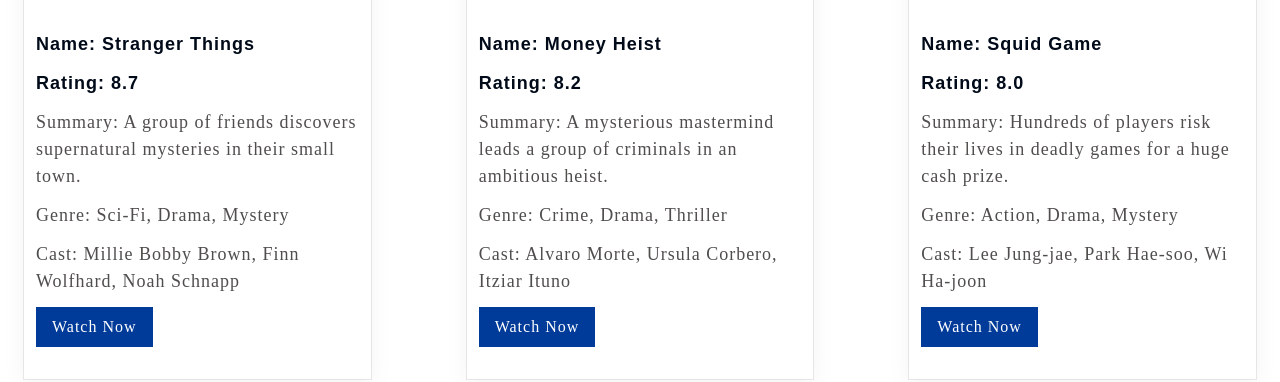
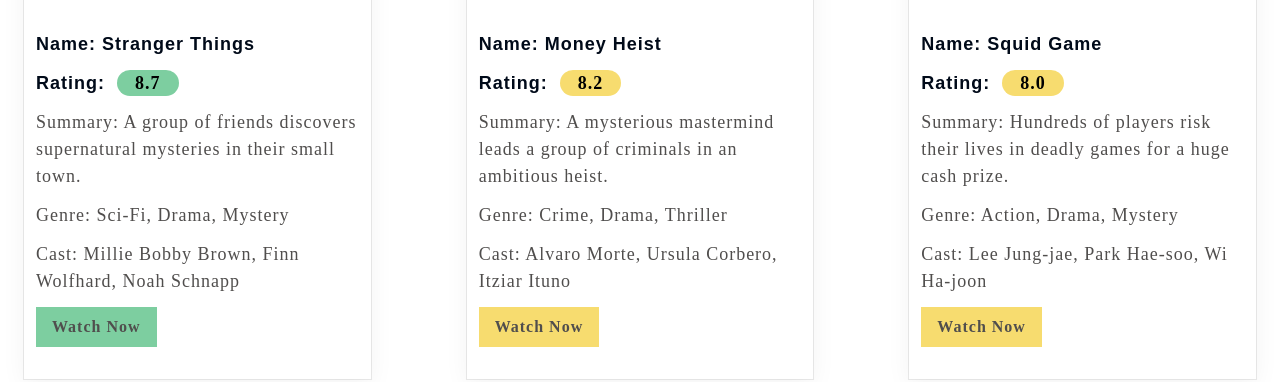
Before and after one commit to kanganamaheshwari0-cmd/react-project, a React (Vite) app in the folder react-project/: page / in a window 1280 px wide. Shown: the part 437-819 px from the top of the page. Built offline with nearby package versions, Linux system fonts and the light colour scheme.

Commit message:
Conditional Styling for Dynamic UIs in React.js

```diff
--- a/react-project/src/components/Netflix.css
+++ b/react-project/src/components/Netflix.css
@@ -15,4 +15,20 @@
 
 .card-heading{
     margin-bottom: 3.2rem;
+
 }
+.super_hit{
+    background-color: #7dcea0;
+}
+.average{
+    background-color: #f7dc6f
+}
+.rating{
+    padding: 0.3rem 1.8rem;
+    color: #000;
+    margin-left: 1.2rem;
+    border-radius: 100rem;
+    -web-border-radius: 100rem;
+    -moz-border-radius: 100rem;
+    -o-border-radius: 100rem;
+}
--- a/react-project/src/components/SeriesCard.jsx
+++ b/react-project/src/components/SeriesCard.jsx
@@ -6,9 +6,13 @@
         padding: "0.8rem 1.6rem",
         border:"none",
         fontSize:"1.6rem",
-        backgroundColor:"var(--bnt-hover-bg-color)",
-        color:"var(--bg-color)"
+        backgroundColor:`${rating>= 8.5 ? "#7dcea0":"#f7dc6f"}`,
+        color:"var(--btn-color)",
+        fontWeight: "bold",
+        cursor: "pointer",
     }
+
+    const ratingClass = rating >= 8.5 ? "super_hit": "average";
     return(
                 <li className="card">
                     <div>
@@ -17,7 +21,11 @@
 
                     <div className="card-content">
                     <h2>Name: {name}</h2>
-                    <h3>Rating: {rating}</h3>
+                    <h3>Rating:
+                        <span className={`rating ${ratingClass}`}>
+                             {rating}
+                              </span>
+                    </h3>
                     <p>Summary: {description}</p>
                     <p>Genre: {genre.join(", ")}</p>
                     <p>Cast: {cast.join(", ")}</p>
```
